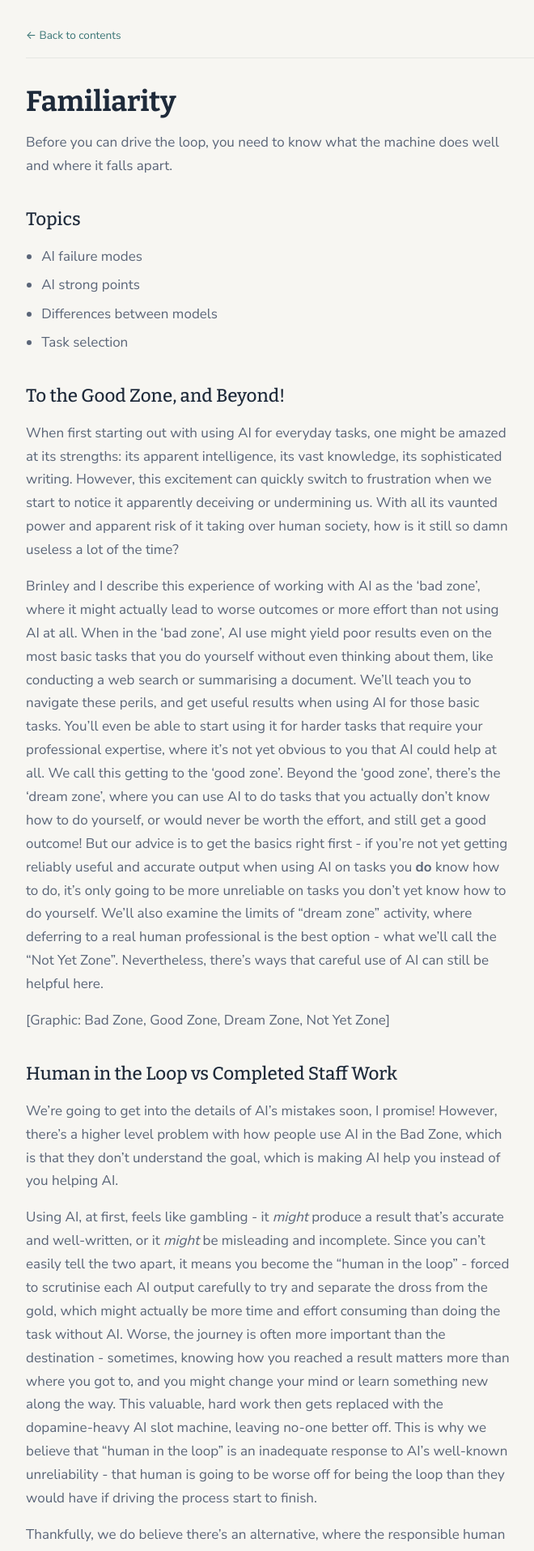
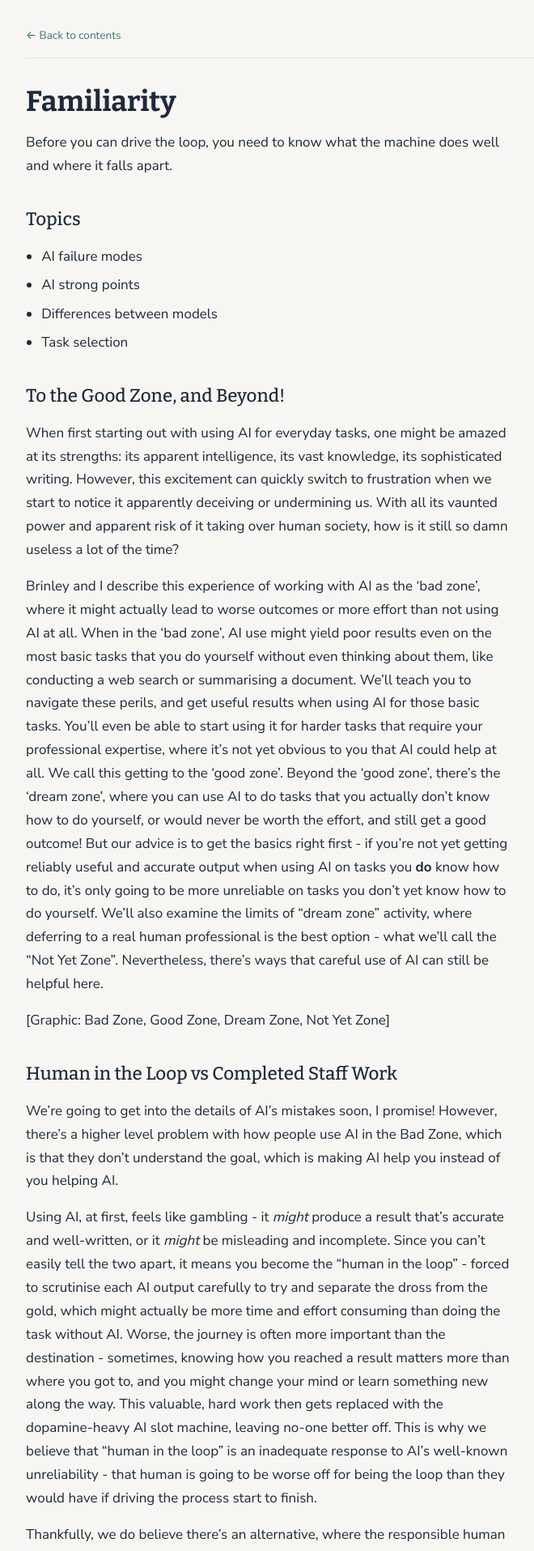
Before and after one commit to alexf101/flying-train, a Jekyll site: the page built from _chapters/01-familiarity.md, in a window 1280 px wide. Shown: the top 1915 px of the page at 81% size, without its empty margins (292-952 px from the left). Built offline with Jekyll 4.4.1, drawn with Linux system fonts in a browser that asks for light colours.

Commit message:
Make body text readable
Body copy was set in the "soft" grey, which made the whole book look
faded, and gold links on the cream background were 3:1, under the WCAG
AA bar. Body now uses the main ink (13:1), light-mode links are a deeper
gold (5:1) and underlined in prose since they're now close to the body
text colour. Dropped two unused tokens while here.

Co-Authored-By: Claude Opus 5.5 <noreply@anthropic.com>

```diff
--- a/_layouts/default.html
+++ b/_layouts/default.html
@@ -11,9 +11,7 @@
       --surface: #EFEDE7;
       --ink: #1E2A3A;
       --ink-soft: #5A6578;
-      --ink-faint: #8E95A3;
-      --accent: #B8862E;
-      --accent-soft: rgba(184, 134, 46, 0.12);
+      --accent: #8A6420;
       --teal: #3A7575;
       --border: rgba(30, 42, 58, 0.08);
     }
@@ -24,9 +22,7 @@
         --surface: #1C2330;
         --ink: #E2E0DB;
         --ink-soft: #9BA3B2;
-        --ink-faint: #6B7385;
         --accent: #D4A245;
-        --accent-soft: rgba(212, 162, 69, 0.14);
         --teal: #5AADAD;
         --border: rgba(226, 224, 219, 0.08);
       }
@@ -59,12 +55,18 @@
     h2 { font-size: 1.4rem; font-weight: 500; margin: 2rem 0 0.8rem; }
     h3 { font-size: 1.1rem; font-weight: 500; margin: 1.5rem 0 0.6rem; }
 
-    p { margin-bottom: 1rem; color: var(--ink-soft); max-width: 600px; }
+    p { margin-bottom: 1rem; max-width: 600px; }
 
-    a { color: var(--accent); text-decoration: none; }
-    a:hover { text-decoration: underline; }
+    a {
+      color: var(--accent);
+      text-decoration-thickness: 1px;
+      text-underline-offset: 0.2em;
+    }
+    a:focus-visible { outline: 2px solid var(--accent); outline-offset: 2px; }
+    .nav a, .chapter-nav a { text-decoration: none; }
+    .nav a:hover, .chapter-nav a:hover { text-decoration: underline; }
 
-    ul, ol { margin: 0 0 1rem 1.2rem; color: var(--ink-soft); }
+    ul, ol { margin: 0 0 1rem 1.2rem; }
     li { margin-bottom: 0.4rem; }
 
     .nav {
```
